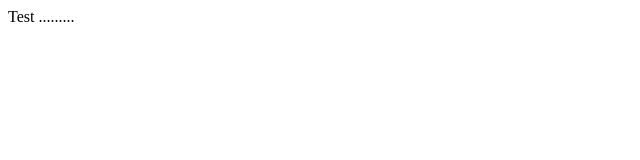
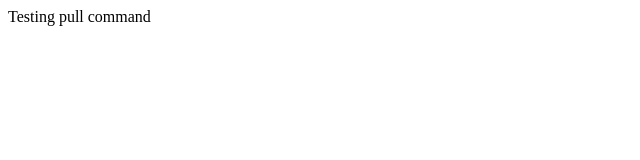
Before and after one commit to ankitpandaess018/day1Code, a plain HTML site: page index.html in a window 1280 px wide. Shown: the whole page, without its empty margins (0-640 px from the left). Drawn offline with Linux system fonts and the light colour scheme.

Commit message:
Update index.html

```diff
--- a/index.html
+++ b/index.html
@@ -6,6 +6,6 @@
     <title>Document</title>
 </head>
 <body>
-  Test  .........
+  Testing pull command
 </body>
 </html>
```
